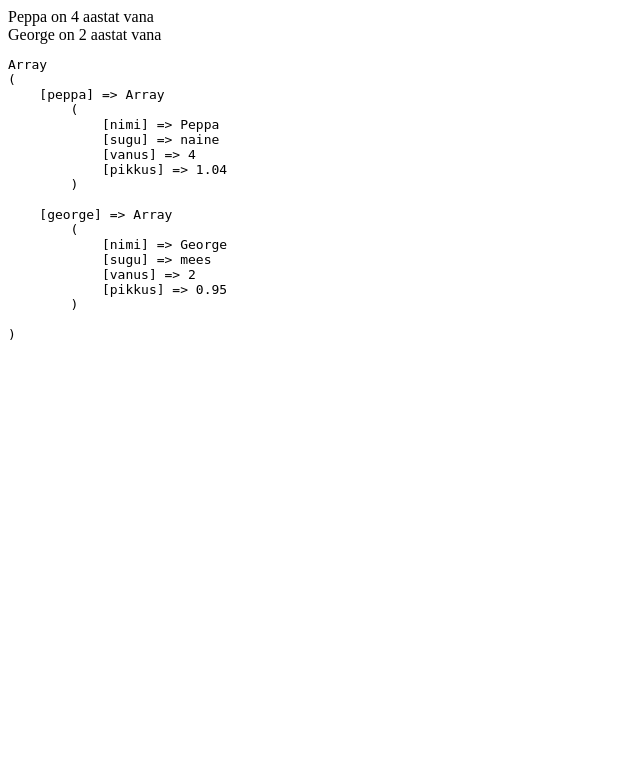
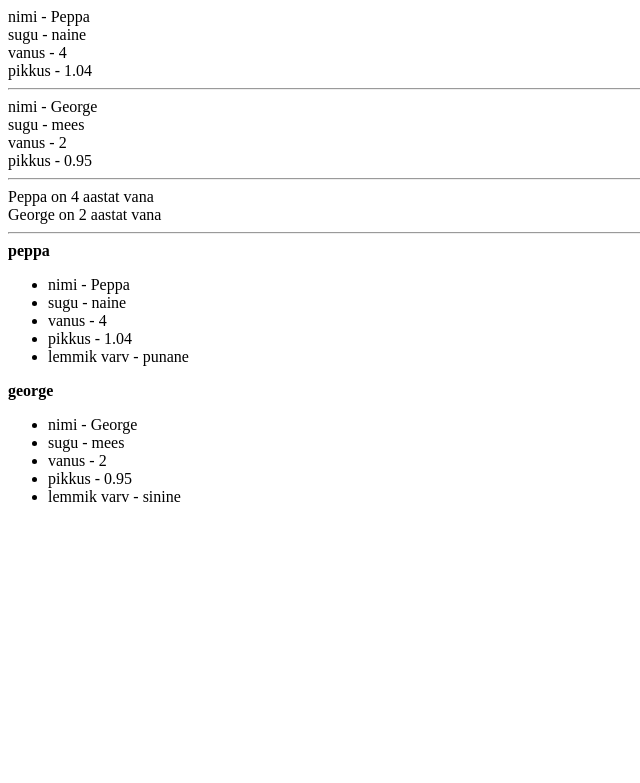
Before and after one commit to AnnaKarutina/veeb_php, a PHP site: page / in a window 1280 px wide. Shown: the top 783 px of the page, without its empty margins (0-640 px from the left). Run offline with PHP 8.4, Linux system fonts and the light colour scheme.

Commit message:
array - sidestatud massiivi läbimine foreach abil

```diff
--- a/php_alused/array/index.php
+++ b/php_alused/array/index.php
@@ -12,12 +12,32 @@ $george = array(
     'pikkus' => 0.95
 );
 
+foreach ($peppa as $nimi=>$vaartus){
+    echo $nimi.' - '.$vaartus.'<br>';
+}
+echo '<hr>';
+
+foreach ($george as $nimi=>$vaartus){
+    echo $nimi.' - '.$vaartus.'<br>';
+}
+echo '<hr>';
+
 echo $peppa['nimi'].' on '.$peppa['vanus'].' aastat vana<br>';
 echo $george['nimi'].' on '.$george['vanus'].' aastat vana<br>';
+echo '<hr>';
 
 $porsad = array();
 $porsad['peppa'] = $peppa;
 $porsad['george'] = $george;
-echo '<pre>';
-print_r($porsad);
-echo '</pre>';
+
+$porsad['peppa']['lemmik varv'] = 'punane';
+$porsad['george']['lemmik varv'] = 'sinine';
+
+foreach ($porsad as $porsaseNimi=>$porsaseAndmed){
+    echo '<b>'.$porsaseNimi.'</b><br>';
+    echo '<ul>';
+    foreach ($porsaseAndmed as $nimetus=>$vaartus){
+        echo '<li>'.$nimetus.' - '.$vaartus.'</li>';
+    }
+    echo '</ul>';
+}
```
